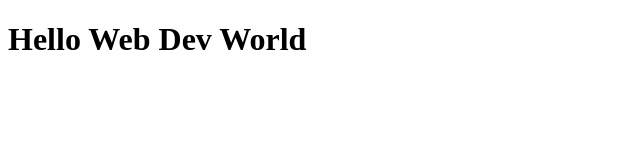
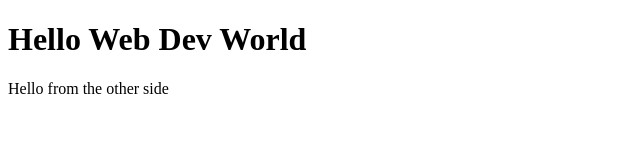
Before and after one commit to LawrenceOnuoha/Firstrepo, a plain HTML site: page index.html in a window 1280 px wide. Shown: the whole page, without its empty margins (0-640 px from the left). Drawn offline with Linux system fonts and the light colour scheme.

Commit message:
Updated P Tag

```diff
--- a/index.html
+++ b/index.html
@@ -8,5 +8,6 @@
 </head>
 <body>
     <h1>Hello Web Dev World</h1>
+    <p>Hello from the other side</p>
 </body>
 </html>
```
Also changed, not shown: about.html (added), style.css (added).
